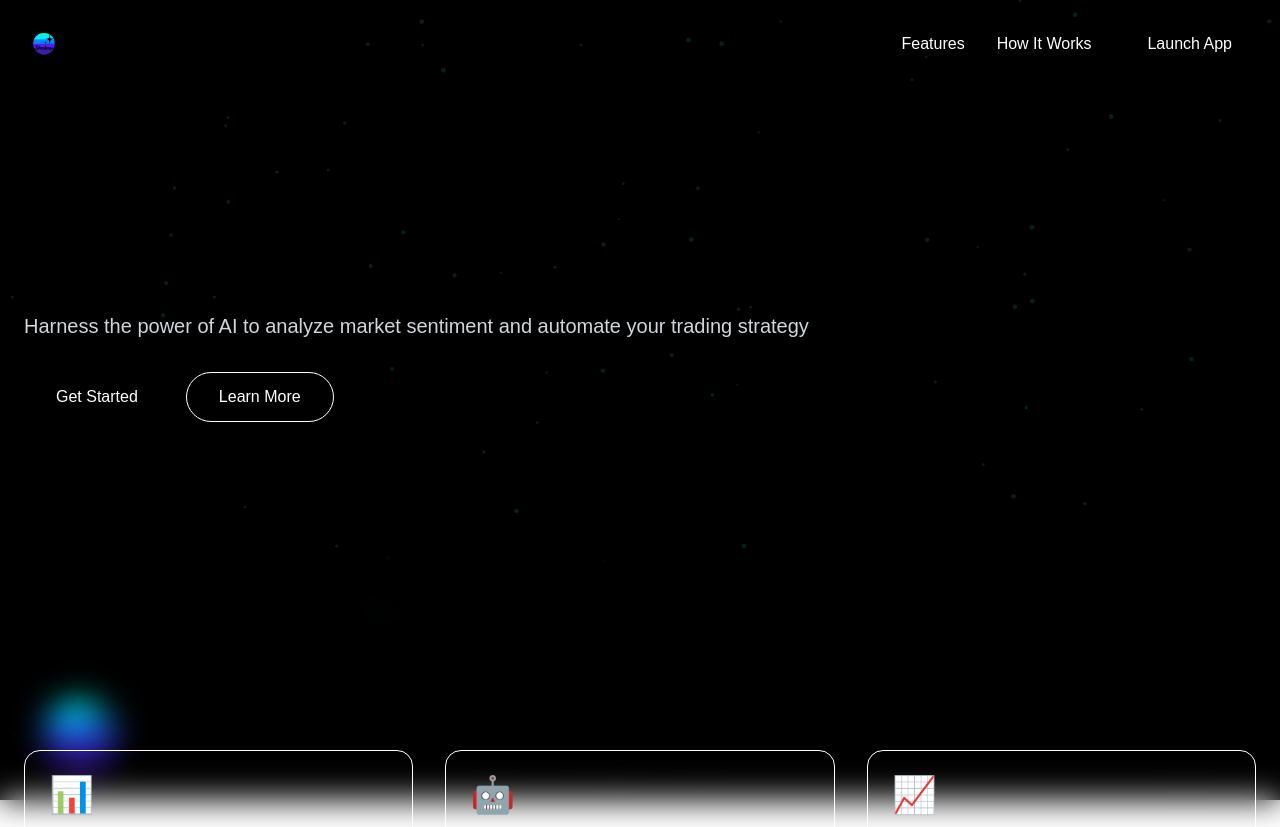
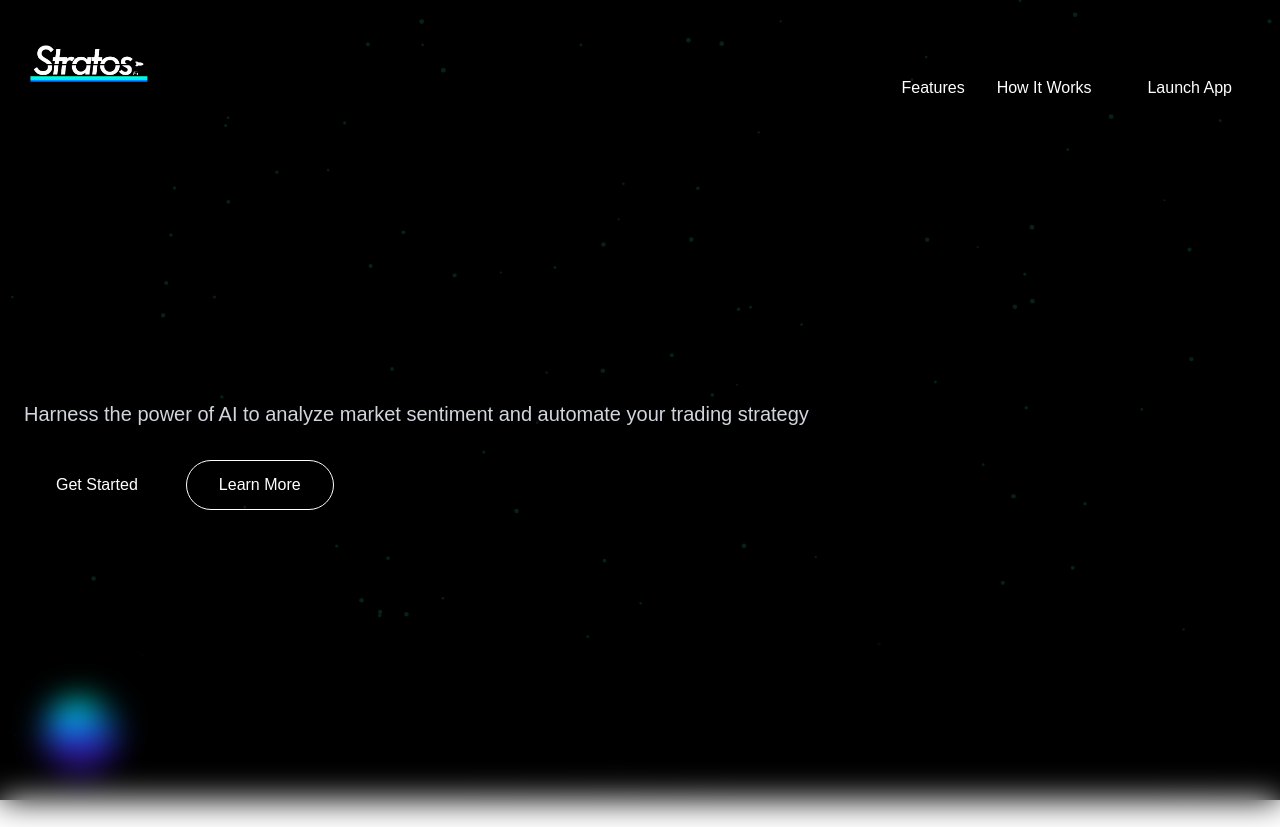
Before and after one commit to Rafelvdy/StratosFi, a Next.js app: page / in a window 1280 px wide. Shown: the top 827 px of the page. Built offline with nearby package versions, Linux system fonts and the light colour scheme.

Commit message:
font implemented, not added to text

```diff
--- a/src/app/layout.tsx
+++ b/src/app/layout.tsx
@@ -1,9 +1,12 @@
 import type { Metadata } from "next";
 import "./globals.css";
 import Image from "next/image";
+import { Space_Grotesk } from 'next/font/google'
 
-
-
+const spaceGrotesk = Space_Grotesk({
+  subsets: ['latin'],
+  display: 'swap',
+})
 
 export const metadata: Metadata = {
   title: "StratosFi | Rise Above Market Noise!",
@@ -16,7 +19,7 @@ export default function RootLayout({
   children: React.ReactNode;
 }>) {
   return (
-    <html lang="en">
+    <html lang="en" className={spaceGrotesk.className}>
       <body>
         {children}
         <div className="fixed bottom-4 left-4">
--- a/src/app/page.tsx
+++ b/src/app/page.tsx
@@ -70,11 +70,11 @@ export default function Home() {
       <nav className="relative z-10 p-6">
         <div className="container mx-auto flex justify-between items-center">
           <Image
-            src="/logos/Stratos Circle logo.png"
-            alt="Stratos Logo"
-            width={40}
-            height={40}
-            className="dark:invert"
+            src="/logos/Stratos Bar logo (white).png"
+            alt="Stratos Bar Logo"
+            width={128}
+            height={128}
+
           />
           <div className="space-x-8">
             <a href="#features" className="hover:text-secondary transition-colors">Features</a>
```
